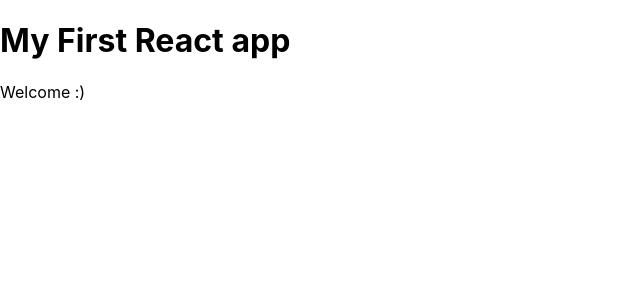
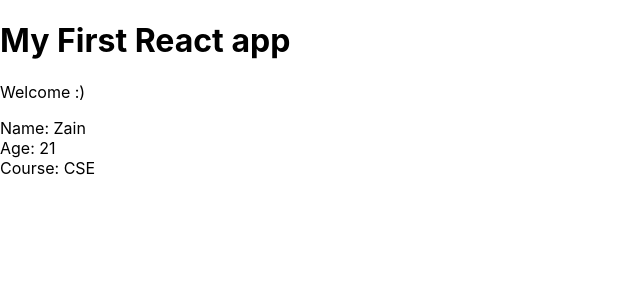
Before and after one commit to zainbits/First-React-WebApp-Basics, a React (Create React App) app: page / in a window 1280 px wide. Shown: the top 300 px of the page, without its empty margins (0-640 px from the left). Built offline with nearby package versions, Linux system fonts and the light colour scheme.

Commit message:
Part-2 | Nesting Components

```diff
--- a/src/App.js
+++ b/src/App.js
@@ -1,10 +1,13 @@
 import React from 'react';
+import PageTwo from './pagetwo';
+
 
 function App() {
   return (
     <div className="App">
       <h1>My First React app</h1>
       <p>Welcome :)</p>
+      <PageTwo />
     </div>
   );
 }
--- /dev/null
+++ b/src/pagetwo.js
@@ -0,0 +1,15 @@
+import React, { Component } from 'react';
+
+class PageTwo extends Component {
+    render(){
+        return(
+            <div className="page">
+                <div>Name: Zain</div>
+                <div>Age: 21</div>
+                <div>Course: CSE</div>
+            </div>
+        )
+    }
+}
+
+export default PageTwo
```
